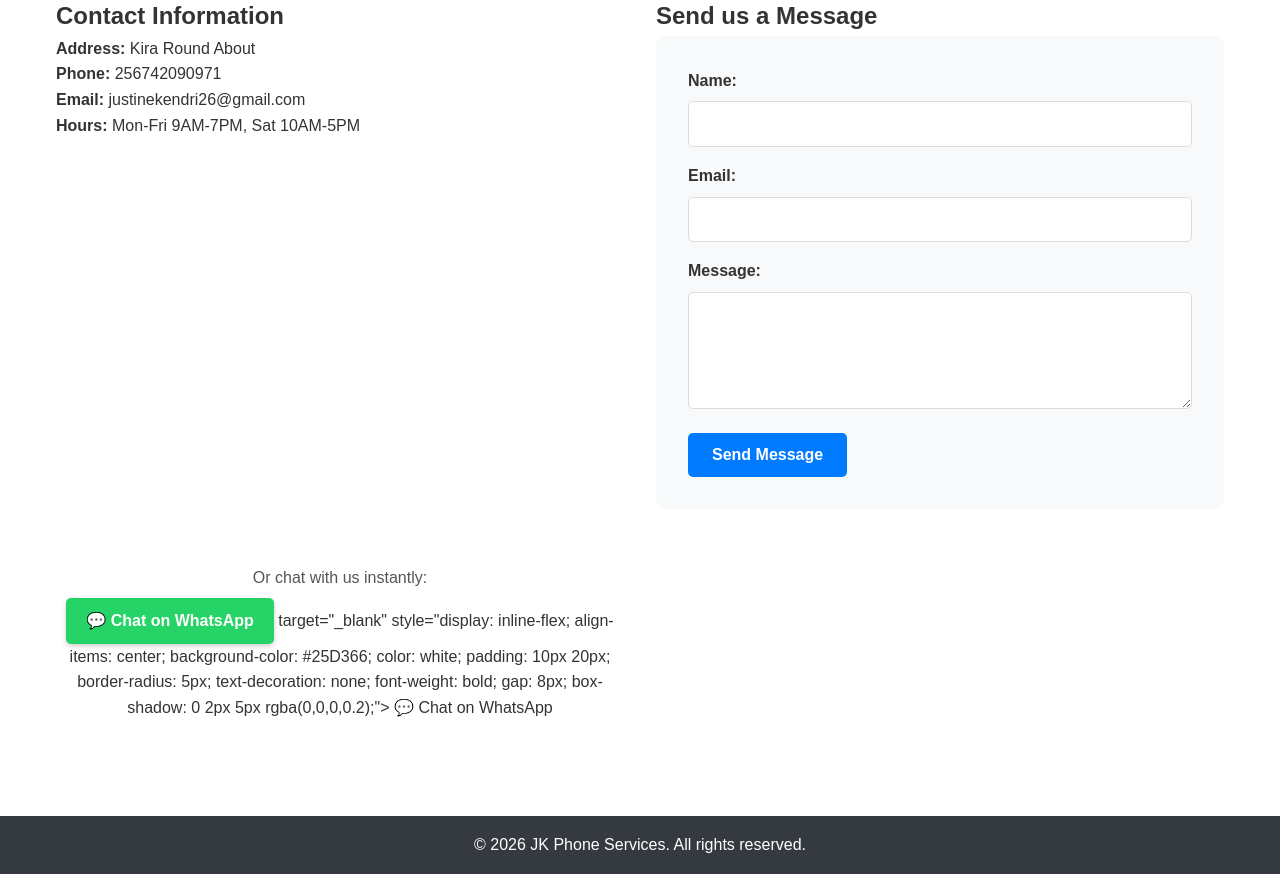
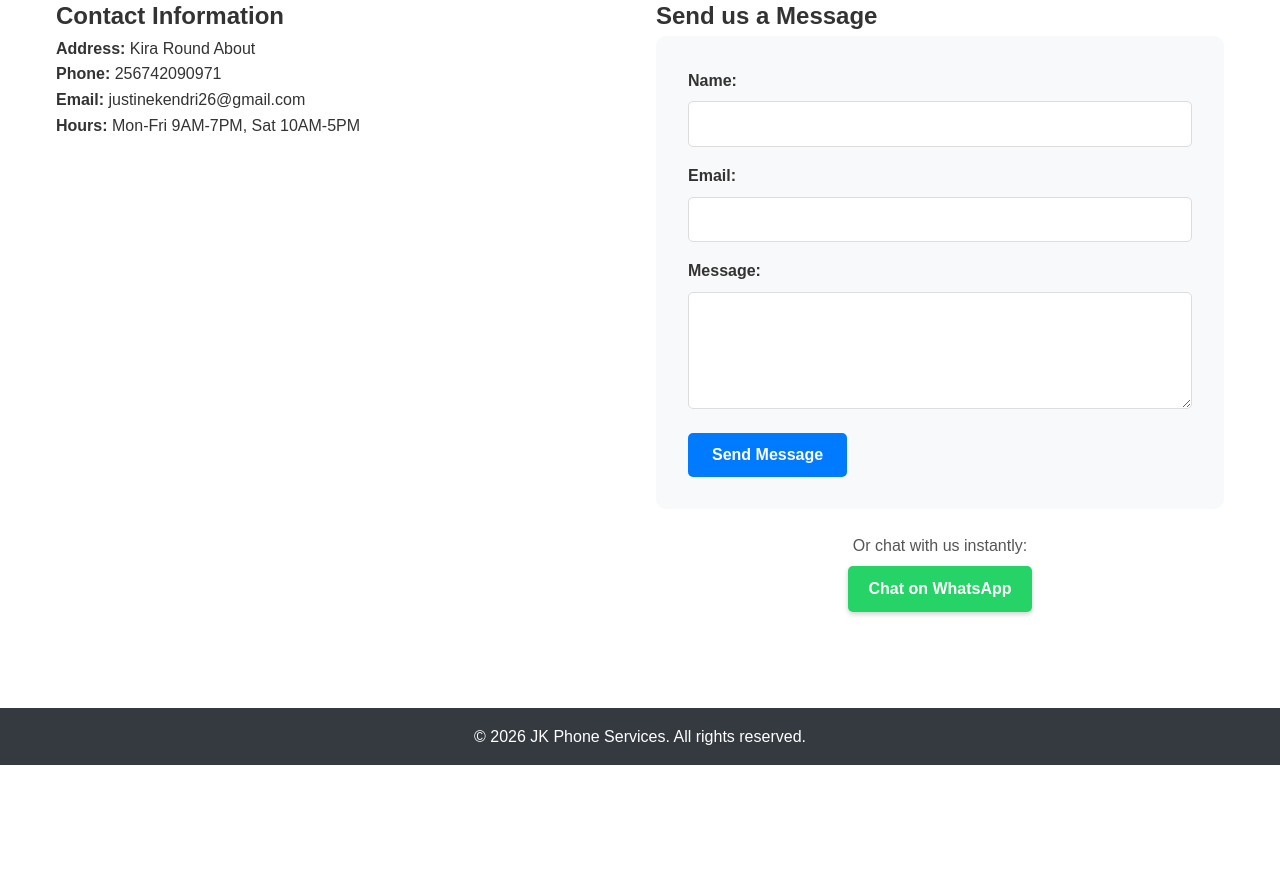
Before and after one commit to Justine256-ux/-Phone-repair-service, a website: page contact.html in a window 1280 px wide. Shown: the part 201-1075 px from the top of the page. After the commit the page ends 966 px from the top, so only its background shows below. Drawn offline with Linux system fonts and the light colour scheme.

Commit message:
Fix broken HTML syntax for WhatsApp button layout

```diff
--- a/contact.html
+++ b/contact.html
@@ -56,17 +56,17 @@
           </div>
           <button type="submit" class="btn">Send Message</button>
         </form>
-      </div>
       <div style="text-align: center; margin-top: 1.5rem;">
     <p style="margin-bottom: 0.5rem; color: #555;">Or chat with us instantly:</p>
     <a href="https://whatsapp.com." target="_blank" style="display: inline-flex; align-items: center; background-color: #25D366; color: white; padding: 10px 20px; border-radius: 5px; text-decoration: none; font-weight: bold; gap: 8px; box-shadow: 0 2px 5px rgba(0,0,0,0.2);">
-   💬 Chat on WhatsApp
-</a>
+        Chat on WhatsApp
+    </a>
+</div>
 
-       target="_blank"
-       style="display: inline-flex; align-items: center; background-color: #25D366; color: white; padding: 10px 20px; border-radius: 5px; text-decoration: none; font-weight: bold; gap: 8px; box-shadow: 0 2px 5px rgba(0,0,0,0.2);">
-       💬 Chat on WhatsApp
-    </a>
+
+
+
+
 </div>
     </div>
   </main>
```
Also changed, not shown: booking.html (+5 -2 lines).
